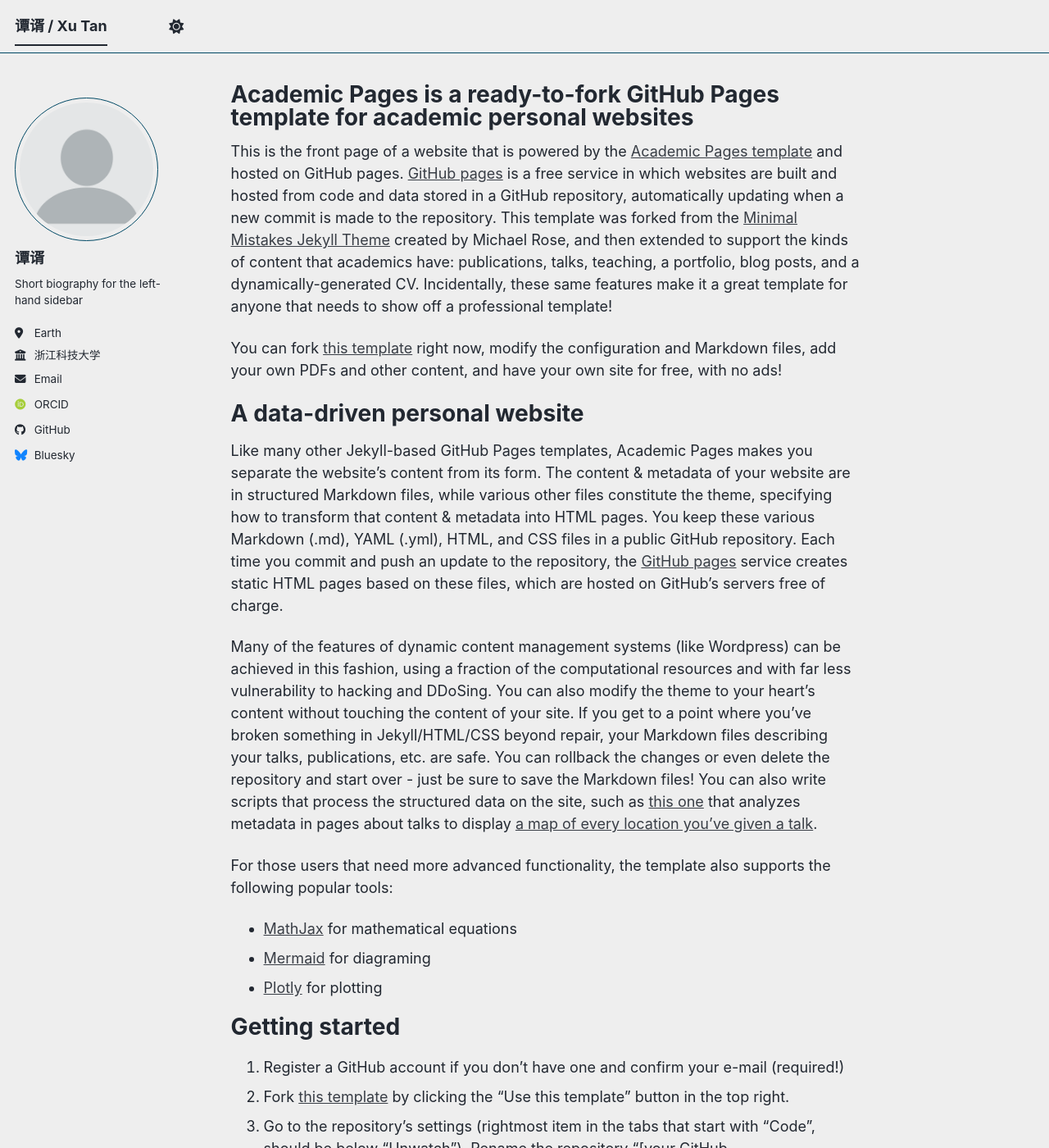
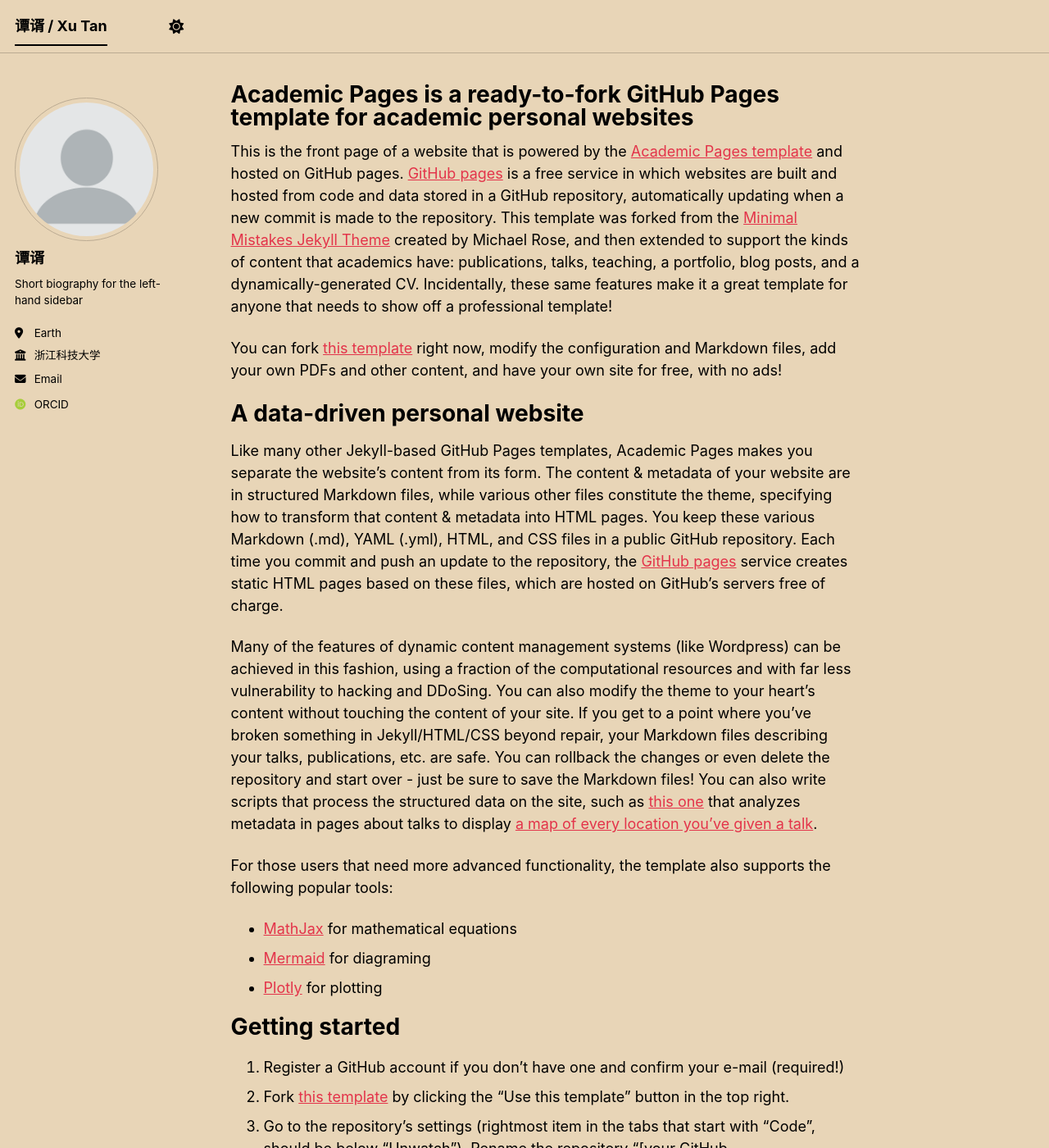
Before and after one commit to tumitx/tumitx.github.io, a Jekyll site: the page built from _pages/about.md, in a window 1280 px wide and 1400 px high. Shown: the whole window at 82% size. Built offline with Jekyll 4.4.1, drawn with Linux system fonts in a browser that asks for light colours; some web fonts are replaced; a script bundle is joined from its source files by our own code; library files that are not in the unit come from our copies.

Commit message:
Update _config.yml

```diff
--- a/_config.yml
+++ b/_config.yml
@@ -8,7 +8,7 @@
 
 # Basic Site Settings
 locale                   : "en-US"
-site_theme               : "air" # The available themes options are "default", "air", "sunrise", "mint", "dirt" and "contrast"
+site_theme               : "sunrise" # The available themes options are "default", "air", "sunrise", "mint", "dirt" and "contrast"
 title                    : "谭谞 / Xu Tan"
 title_separator          : "-"
 name                     : &name "谭谞"
@@ -48,39 +48,39 @@
 
 
   # Repositories and software development
-  bitbucket        : # Username - Update with your username on the site
-  codepen          : # Username
-  dribbble         : # Username
-  github           : "academicpages"
-  kaggle           : # Username
-  stackoverflow    : # User number or user number and name (i.e., use "1" or "1/jeff-atwood")
+  # bitbucket        : # Username - Update with your username on the site
+  # codepen          : # Username
+  # dribbble         : # Username
+  # github           : "academicpages"
+  # kaggle           : # Username
+  # stackoverflow    : # User number or user number and name (i.e., use "1" or "1/jeff-atwood")
 
   # Social media
-  artstation       : # Username
-  bluesky          : "bsky.app" # Replace this with you Bluesky username
-  facebook         : # Username
-  flickr           : # Username
-  foursquare       : # Username
-  goodreads        : # Username
-  google_plus      : # Username
-  keybase          : # Username
-  instagram        : # Username
-  lastfm           : # Username
-  linkedin         : # Username
-  mastodon         : # URL
-  medium           : # URL
-  pinterest        : # Username
-  soundcloud       : # Username
-  steam            : # Username
-  telegram         : # URL
-  tumblr           : # Username
-  twitter          : # Username for X / Twitter
-  vine             : # Username
-  weibo            : # Username
-  wikipedia        : # Username
-  xing             : # Username
-  youtube          : # Username
-  zhihu            : # Username
+  # artstation       : # Username
+  # bluesky          : "bsky.app" # Replace this with you Bluesky username
+  # facebook         : # Username
+  # flickr           : # Username
+  # foursquare       : # Username
+  # goodreads        : # Username
+  # google_plus      : # Username
+  # keybase          : # Username
+  # instagram        : # Username
+  # lastfm           : # Username
+  # linkedin         : # Username
+  # mastodon         : # URL
+  # medium           : # URL
+  # pinterest        : # Username
+  # soundcloud       : # Username
+  # steam            : # Username
+  # telegram         : # URL
+  # tumblr           : # Username
+  # twitter          : # Username for X / Twitter
+  # vine             : # Username
+  # weibo            : # Username
+  # wikipedia        : # Username
+  # xing             : # Username
+  # youtube          : # Username
+  # zhihu            : # Username
 
 # Publication Category - The following the list of publication categories and their headings
 publication_category:
```
